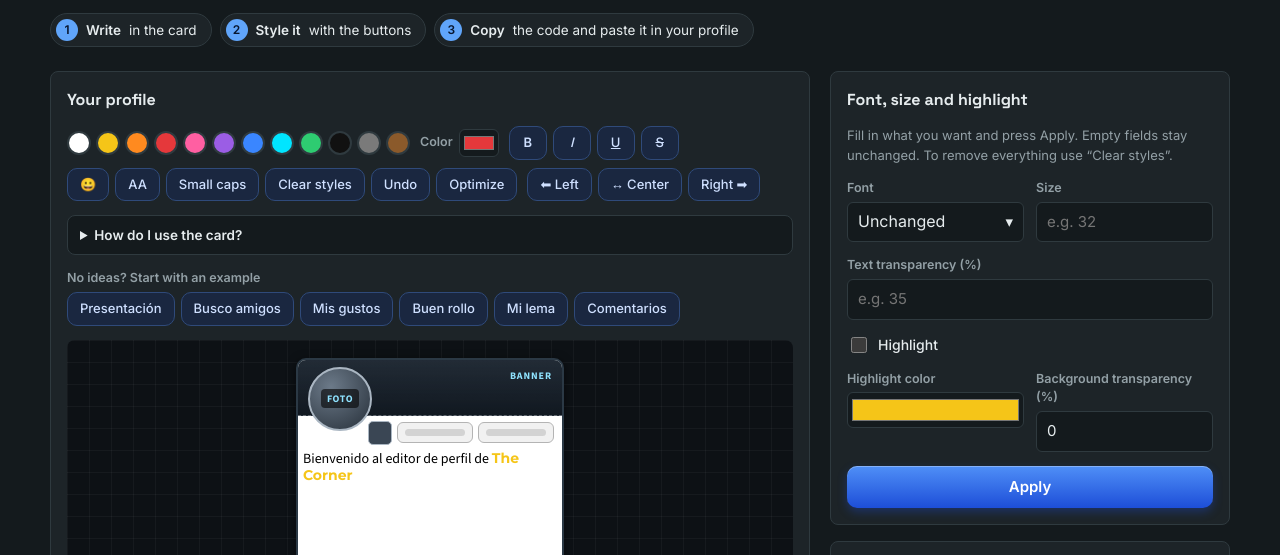
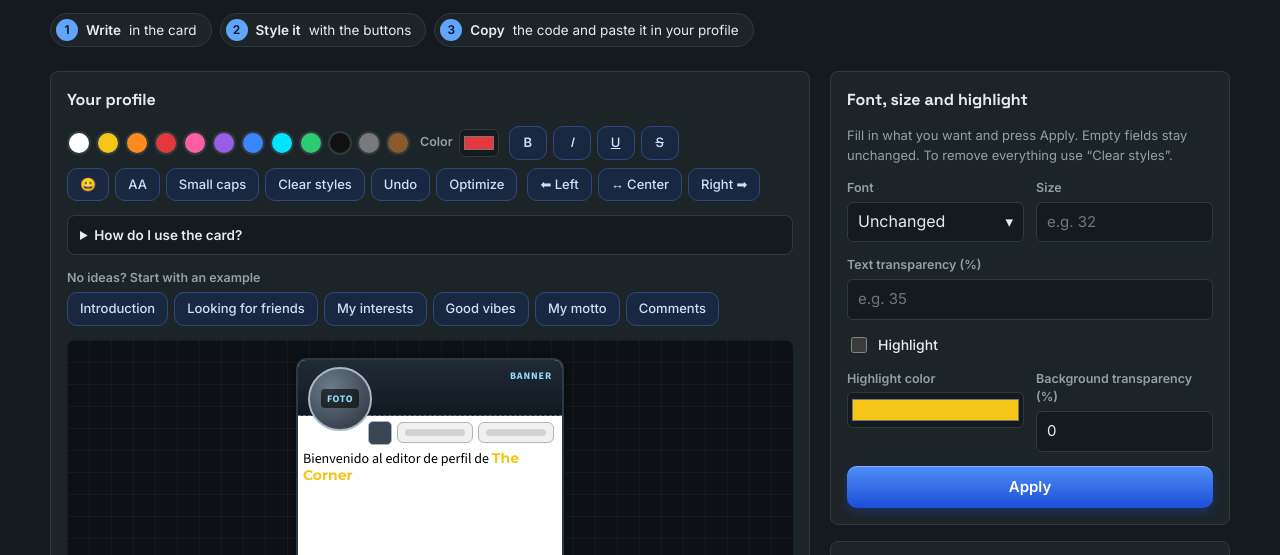
Before and after one commit to Haypiedra2/Perfil-The-Corner, a plain HTML site: page index.html in a window 1280 px wide. Shown: the part 176-731 px from the top of the page. Drawn offline with nearby package versions, Linux system fonts and the light colour scheme; a web font is replaced by a local one.

Commit message:
Implement multilingual examples in profile editor
Added internationalization examples for multiple languages in the profile editor.

```diff
--- a/index.html
+++ b/index.html
@@ -388,6 +388,39 @@ details.ayuda > .in { padding: 0 12px 12px; display: flex; flex-direction: colum
     ["Mi lema", [["La reputación se gana siendo amable", { face: "Bangers", size: 32, color: "#E5383B", stroke: { c: "#000000", t: 2 } }]]],
     ["Comentarios", [["Un comentario bonito se os agradece", { mark: { c: "#F5C518" } }]]]
   ];
+  var EJEMPLOS_I18N = [
+    [
+      ["Presentación", "Introduction", "Vorstellung", "Представление", "自己紹介", "自我介绍", "Pagpapakilala"],
+      ["Hola, soy ", "Hi, I'm ", "Hallo, ich bin ", "Привет, я ", "こんにちは、", "你好，我是", "Kumusta, ako si "],
+      ["tu nombre", "your name", "dein Name", "ваше имя", "あなたの名前", "你的名字", "pangalan mo"],
+      ["\nMe encanta conocer gente nueva en The Corner. ¡Háblame!", "\nI love meeting new people on The Corner. Say hi!", "\nIch lerne gern neue Leute bei The Corner kennen. Schreib mir!", "\nМне нравится знакомиться с новыми людьми в The Corner. Напиши мне!", "\nThe Cornerで新しい人と知り合うのが好きです。気軽に話しかけてね！", "\n我喜欢在 The Corner 认识新朋友。欢迎来找我聊天！", "\nGusto kong makakilala ng mga bagong tao sa The Corner. Kumustahin mo ako!"]
+    ],
+    [
+      ["Busco amigos", "Looking for friends", "Suche Freunde", "Ищу друзей", "友だち募集", "寻找朋友", "Naghahanap ng kaibigan"],
+      ["Busco amigos nuevos", "I'm looking for new friends", "Ich suche neue Freunde", "Ищу новых друзей", "新しい友だちを探しています", "我想认识新朋友", "Naghahanap ako ng mga bagong kaibigan"],
+      ["\n", "\n", "\n", "\n", "\n", "\n", "\n"],
+      ["Escríbeme y charlamos un rato.", "Message me and let's chat for a while.", "Schreib mir, dann können wir ein bisschen plaudern.", "Напиши мне, поболтаем.", "メッセージを送ってね。少しおしゃべりしよう！", "给我发消息，一起聊聊天吧。", "Mag-message ka sa akin at magkuwentuhan tayo."]
+    ],
+    [
+      ["Mis gustos", "My interests", "Meine Interessen", "Мои интересы", "好きなこと", "我的兴趣", "Mga gusto ko"],
+      ["Me gusta: ", "I like: ", "Ich mag: ", "Мне нравится: ", "好きなこと：", "我喜欢：", "Gusto ko: "],
+      ["Charlar y hacer amigos", "Chatting and making friends", "Plaudern und Freunde finden", "Общаться и заводить друзей", "おしゃべりと友だち作り", "聊天和交朋友", "Makipagkuwentuhan at magkaroon ng mga kaibigan"],
+      ["\nEscríbeme cuando quieras", "\nMessage me anytime", "\nSchreib mir jederzeit", "\nПиши мне в любое время", "\nいつでもメッセージしてね", "\n随时给我发消息", "\nMag-message ka anumang oras"]
+    ],
+    [
+      ["Buen rollo", "Good vibes", "Gute Stimmung", "Хорошая атмосфера", "仲良くしよう", "友好相处", "Good vibes"],
+      ["Aquí se respeta a todos.", "Everyone is respected here.", "Hier wird jeder respektiert.", "Здесь уважают каждого.", "ここではみんなを尊重します。", "这里尊重每一个人。", "Nirerespeto ang lahat dito."],
+      ["\nSolo buen rollo: sin insultos y sin spam.", "\nGood vibes only: no insults or spam.", "\nNur gute Stimmung: keine Beleidigungen und kein Spam.", "\nТолько позитив: без оскорблений и спама.", "\n楽しく過ごそう。悪口やスパムは禁止です。", "\n只传递友善，不辱骂、不刷屏。", "\nGood vibes lang: walang insulto at spam."]
+    ],
+    [
+      ["Mi lema", "My motto", "Mein Motto", "Мой девиз", "私のモットー", "我的座右铭", "Motto ko"],
+      ["La reputación se gana siendo amable", "A good reputation is earned by being kind", "Einen guten Ruf verdient man sich durch Freundlichkeit", "Добрую репутацию заслуживают добротой", "親切にすることで良い評判が得られます", "善良友善才能赢得好口碑", "Nakakamit ang magandang reputasyon sa pagiging mabait"]
+    ],
+    [
+      ["Comentarios", "Comments", "Kommentare", "Комментарии", "コメント", "评论", "Mga komento"],
+      ["Un comentario bonito se os agradece", "A kind comment is always appreciated", "Über einen netten Kommentar freuen wir uns", "Будем рады доброму комментарию", "温かいコメントをいただけるとうれしいです", "欢迎留下友善的评论", "Pinahahalagahan ang mabubuting komento"]
+    ]
+  ];
   var BIENVENIDA = [["Bienvenido al editor de perfil de ", null], ["The Corner", { face: "GothamBold", color: "#F5C518" }]];
 
   var $ = function (id) { return document.getElementById(id); };
@@ -1349,9 +1382,23 @@ details.ayuda > .in { padding: 0 12px 12px; display: flex; flex-direction: colum
     selEd = null; selPend = null;
     refrescar();
   }
-  EJEMPLOS.forEach(function (ej) {
-    var b = document.createElement("button"); b.className = "chip"; b.textContent = ej[0];
-    b.addEventListener("click", function () { cargar(ej[1], true); });
+  var IDX_EJEMPLOS = { es: 0, en: 1, de: 2, ru: 3, ja: 4, zh: 5, fil: 6 };
+  function actualizarEjemplosIdioma(idioma) {
+    var idx = IDX_EJEMPLOS[idioma]; if (idx === undefined) idx = 0;
+    Array.prototype.forEach.call(el.ejemplos.children, function (b, i) {
+      b.textContent = EJEMPLOS_I18N[i][0][idx] || EJEMPLOS_I18N[i][0][0];
+    });
+  }
+  window.actualizarEjemplosPerfil = actualizarEjemplosIdioma;
+  EJEMPLOS.forEach(function (ej, ei) {
+    var b = document.createElement("button"); b.className = "chip";
+    var idioma = document.documentElement.lang || "es", idx = IDX_EJEMPLOS[idioma]; if (idx === undefined) idx = 0;
+    b.textContent = EJEMPLOS_I18N[ei][0][idx] || ej[0];
+    b.addEventListener("click", function () {
+      var idiomaActual = document.documentElement.lang || "es", idxActual = IDX_EJEMPLOS[idiomaActual]; if (idxActual === undefined) idxActual = 0;
+      var partes = ej[1].map(function (p, pi) { return [EJEMPLOS_I18N[ei][pi + 1][idxActual] || p[0], p[1]]; });
+      cargar(partes, true);
+    });
     el.ejemplos.appendChild(b);
   });
 
@@ -1609,6 +1656,7 @@ function setLang(l){
   document.documentElement.lang={fil:"fil"}[l]||l;
   $("langBtn").textContent="🌐 "+NAMES[l];
   actualizaEtiquetaTema();
+  if(typeof window.actualizarEjemplosPerfil==="function")window.actualizarEjemplosPerfil(l);
   Array.prototype.forEach.call($("langMenu").children,function(li){li.setAttribute("aria-selected",li.getAttribute("data-l")===l?"true":"false");});
   apply();
 }
```
